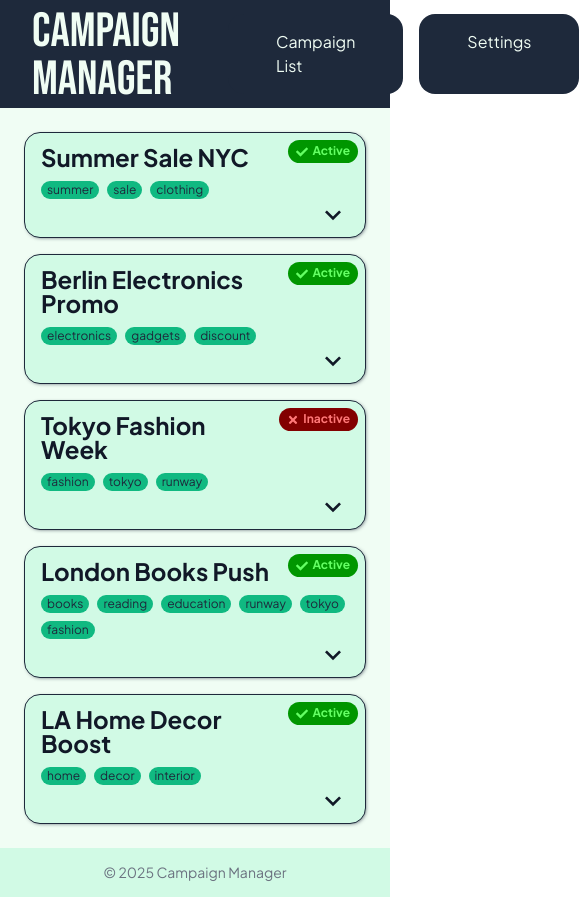
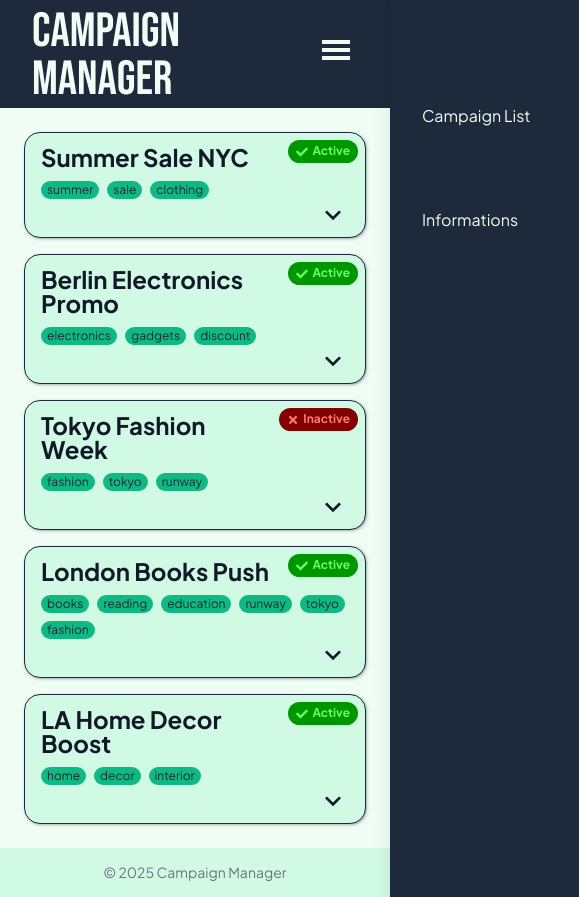
Before and after one commit to zprzemek378/campaign-manager, a React (Vite) app in the folder apps/frontend/: page / in a window 390 px wide. Shown: the whole page, 579 px wide, since content can reach past the window. Built offline with nearby package versions, Linux system fonts and the light colour scheme.

Commit message:
feat: responsive navbar

```diff
--- a/apps/frontend/src/layouts/MainLayout/MainLayout.module.scss
+++ b/apps/frontend/src/layouts/MainLayout/MainLayout.module.scss
@@ -11,20 +11,32 @@
   color: $text-on-dark-color;
   display: flex;
   align-items: center;
+  position: relative;
 
   .logo {
     font-family: "Bebas Neue", sans-serif;
     font-weight: 700;
     font-size: 3rem;
     line-height: 1;
-
     margin: 0.5rem 3rem 0.25rem 2rem;
+    z-index: 102;
   }
 
-  nav {
+  .burger {
+    display: none;
+    background: none;
+    border: none;
+    color: $text-on-dark-color;
+    font-size: 2rem;
+    margin: 0 2rem 0 auto;
+    cursor: pointer;
+    z-index: 103;
+  }
+
+  .nav {
     display: flex;
     gap: 1rem;
-
+    z-index: 102;
     a {
       color: $text-on-dark-color;
       text-decoration: none;
@@ -58,6 +70,60 @@
       }
     }
   }
+
+  .overlay {
+    display: none;
+  }
+}
+
+@media (max-width: 800px) {
+  .header {
+    .burger {
+      display: block;
+    }
+    .nav {
+      position: fixed;
+      top: 0;
+      right: 0;
+      height: 100vh;
+      width: 250px;
+      background: $primary-color;
+      flex-direction: column;
+      align-items: flex-start;
+      padding-top: 5rem;
+      gap: 2rem;
+      transform: translateX(100%);
+      transition: transform 0.3s cubic-bezier(0.4, 0, 0.2, 1);
+      box-shadow: -2px 0 16px rgba(0, 0, 0, 0.08);
+      z-index: 200;
+      a {
+        width: 100%;
+        padding: 1.5rem 2rem;
+        border-radius: 0;
+
+        &::after {
+          left: 10%;
+        }
+
+        &:hover::after {
+          width: 60%;
+        }
+      }
+    }
+    .nav.open {
+      transform: translateX(0);
+    }
+    .overlay {
+      display: block;
+      position: fixed;
+      top: 0;
+      left: 0;
+      width: 100vw;
+      height: 100vh;
+      background: rgba(0, 0, 0, 0.3);
+      z-index: 101;
+    }
+  }
 }
 
 .main {
--- a/apps/frontend/src/layouts/MainLayout/MainLayout.tsx
+++ b/apps/frontend/src/layouts/MainLayout/MainLayout.tsx
@@ -1,6 +1,8 @@
 import { Link } from "react-router-dom";
 import styles from "./MainLayout.module.scss";
 import clsx from "clsx";
+import { GiHamburgerMenu } from "react-icons/gi";
+import { useState } from "react";
 
 type MainLayoutProps = {
   children: React.ReactNode;
@@ -8,14 +10,27 @@ type MainLayoutProps = {
 };
 
 const MainLayout = ({ children, className }: MainLayoutProps) => {
+  const [menuOpen, setMenuOpen] = useState(false);
   return (
     <div className={styles.layout}>
       <header className={styles.header}>
         <div className={styles.logo}>Campaign Manager</div>
-        <nav>
+        <button
+          className={styles.burger}
+          onClick={() => setMenuOpen((open) => !open)}
+        >
+          <GiHamburgerMenu />
+        </button>
+        <nav
+          className={clsx(styles.nav, menuOpen && styles.open)}
+          onClick={() => setMenuOpen(false)}
+        >
           <Link to="/">Campaign List</Link>
-          <Link to="/settings">Settings</Link>
+          <Link to="/info">Informations</Link>
         </nav>
+        {menuOpen && (
+          <div className={styles.overlay} onClick={() => setMenuOpen(false)} />
+        )}
       </header>
 
       <main className={clsx(styles.main, className)}>{children}</main>
```
